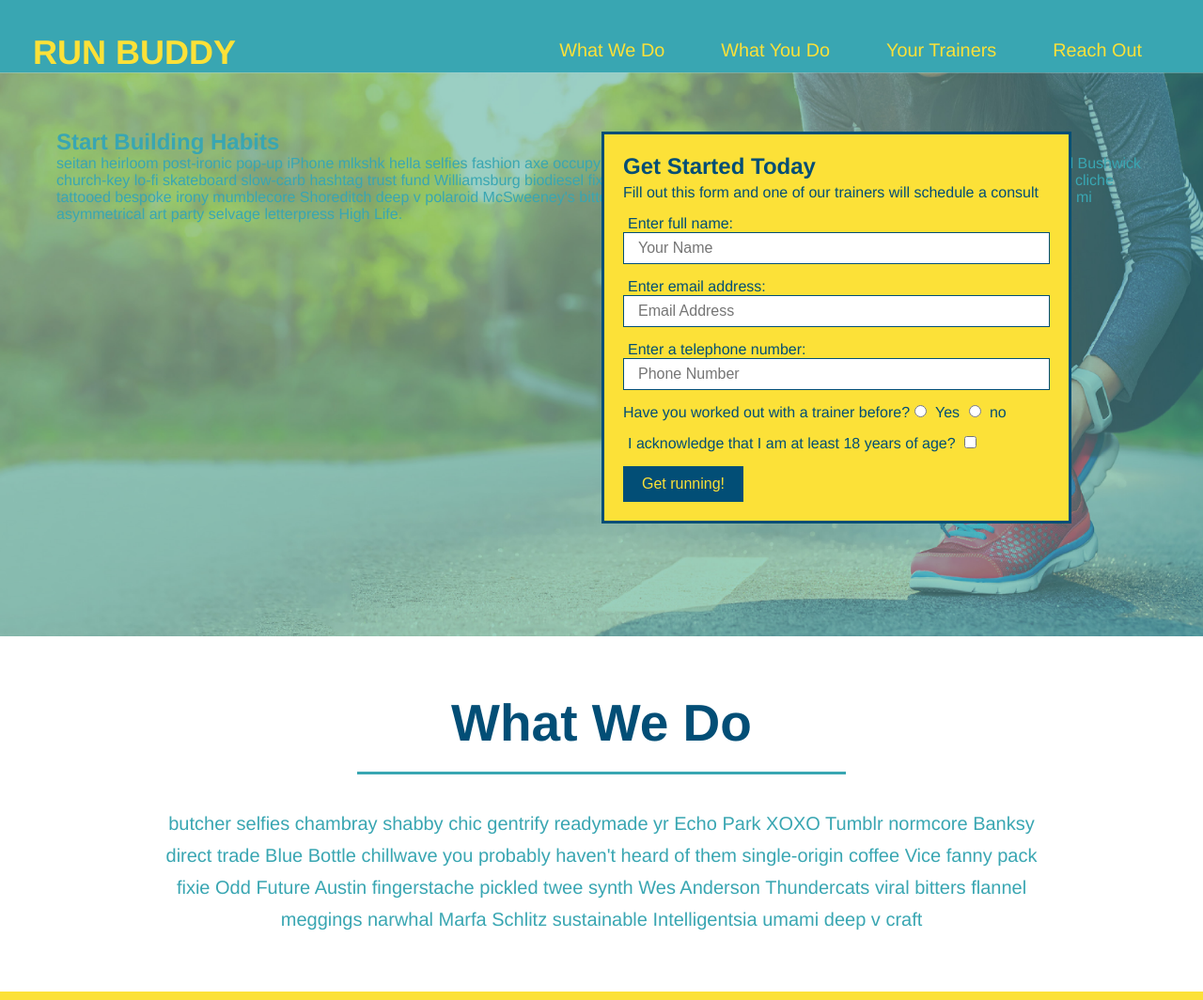
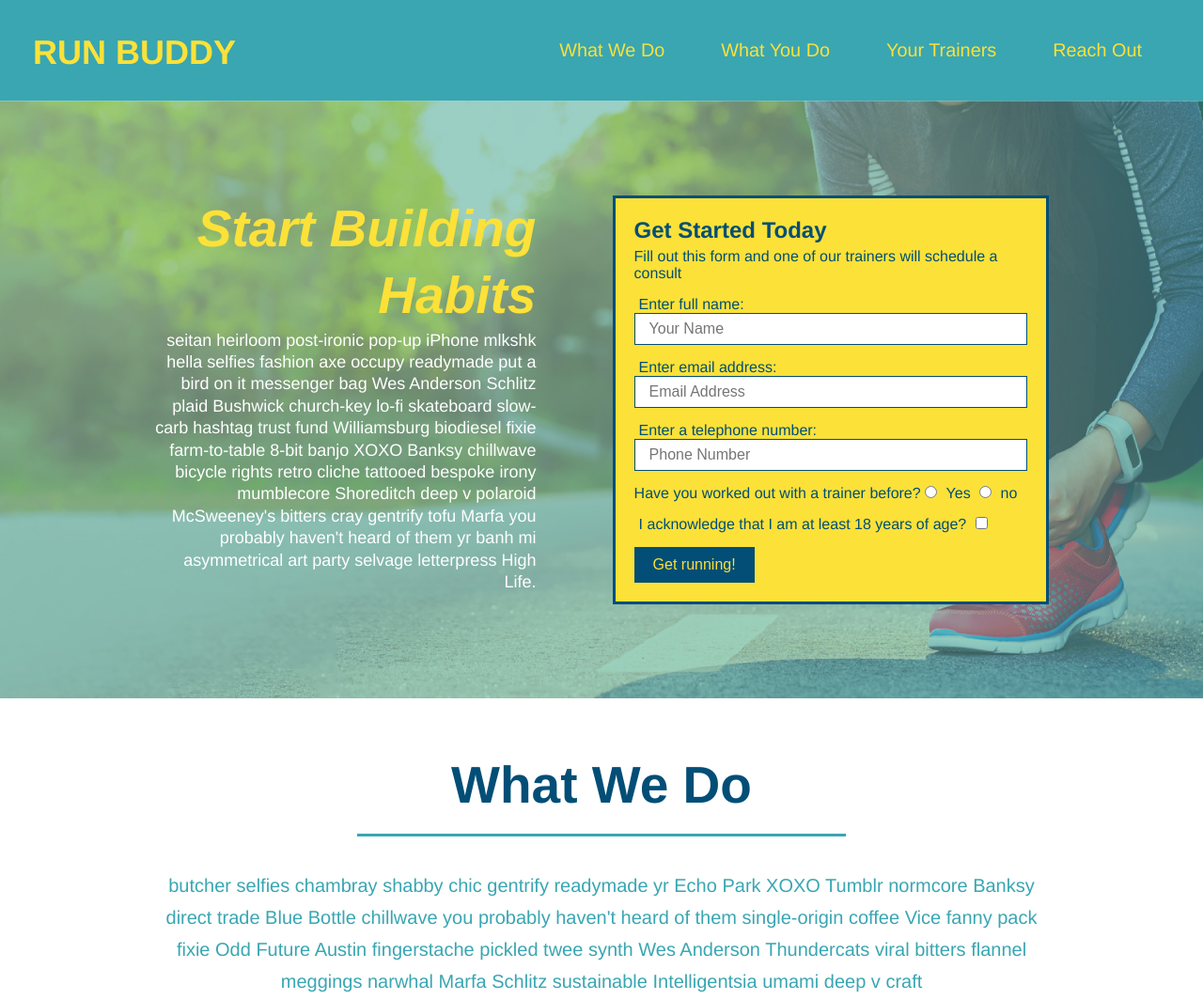
Before and after one commit to Zaphod1977/rB2000, a plain HTML site: page index.html in a window 1280 px wide. Shown: the top 1064 px of the page at 94% size. Drawn offline with Linux system fonts and the light colour scheme; files whose address does not match are found by name.

Commit message:
sort the deets

```diff
--- a/assets/css/style.css
+++ b/assets/css/style.css
@@ -40,34 +40,35 @@
   header nav ul {
     display: flex;
     flex-wrap: wrap;
-    justify-content: space-between;
-    align-items: center;
+    justify-content: end;
+    align-items: right;
     list-style: none;
-    float: right;
   }
 
   header nav ul li a {
     margin: 0 30px;
     font-weight: lighter;
     font-size: 1.55vw;
-    float: right;
   }
+
+   /* apply styles to <footer*/
 
   footer {
     background-color: #fce138;
     width: 100%;
     padding: 40px 35px;
+    display: flex;
+    justify-content: space-between;
+    flex-wrap: wrap;
   }
 
   footer h2 {
-    display: inline;
     color: #024e76;
     font-size: 30px;
     margin: 0;
   }
 
   footer div {
-    float: right;
     line-height: 1.5;
     text-align: right;
   }
@@ -172,23 +173,37 @@
   /* Hero Style Start */
   .hero {
     background-image: url("../Images/flipped-hero-image.jpg");
-    height: 600px;
+    display: flex;
+    justify-content: center;
+    flex-wrap: wrap;
     background-size: cover;
     background-position: center;
-    position: relative;
   }
-  /* Hero Style End */
 
   .hero-form {
     border: 3px solid #024e76;
     background-color: #fce138;
     padding: 20px;
-    width: 500px;
     color:#024e76;
-    position: absolute;
-    bottom: 120px;
-    right: 140px;
+    width: 40%;
+    margin: 3.5%;
   }
+
+  .hero-cta {
+    width: 35%;
+    text-align: right;
+    margin: 3.5%;
+    color: #fff;
+    font-size: 18px;
+    line-height: 1.3;
+  }
+
+  .hero-cta h2 {
+    font-style: italic;
+    font-size: 55px;
+    color: #fce138;
+  }
+
 
   .hero-form h3 {
     font-size: 24px;
--- a/index.html
+++ b/index.html
@@ -12,6 +12,7 @@
                 <h1>
                     <a>RUN BUDDY</a>
                 </h1>
+
                 <nav>
                     <!-- Unordered list element -->
                     <ul>
@@ -35,12 +36,13 @@
 
         <!-- hero/jumbotron -->
         <section class="hero">
-            <div>
+            <div class="hero-cta">
                 <h2>Start Building Habits</h2>
                 <p>
                     seitan heirloom post-ironic pop-up iPhone mlkshk hella selfies fashion axe occupy readymade put a bird on it messenger bag Wes Anderson Schlitz plaid Bushwick church-key lo-fi skateboard slow-carb hashtag trust fund Williamsburg biodiesel fixie farm-to-table 8-bit banjo XOXO Banksy chillwave bicycle rights retro cliche tattooed bespoke irony mumblecore Shoreditch deep v polaroid McSweeney's bitters cray gentrify tofu Marfa you probably haven't heard of them yr banh mi asymmetrical art party selvage letterpress High Life.
                 </p>
             </div>
+
             <div class="hero-form">
                 <h3>Get Started Today</h3>
                 <p>Fill out this form and one of our trainers will schedule a consult</p>
```
Lines whose indentation alone changed are shown as unchanged.
